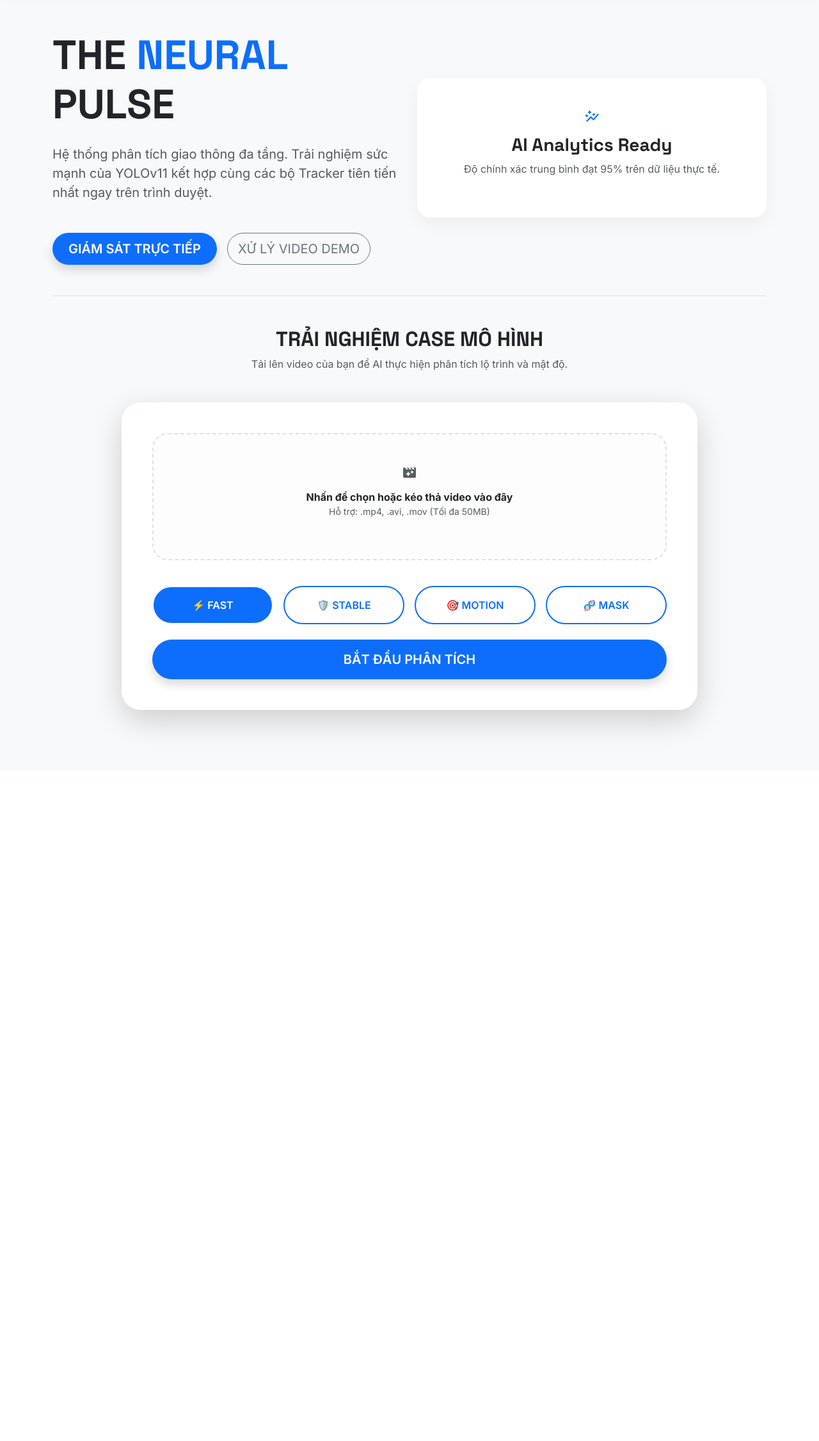
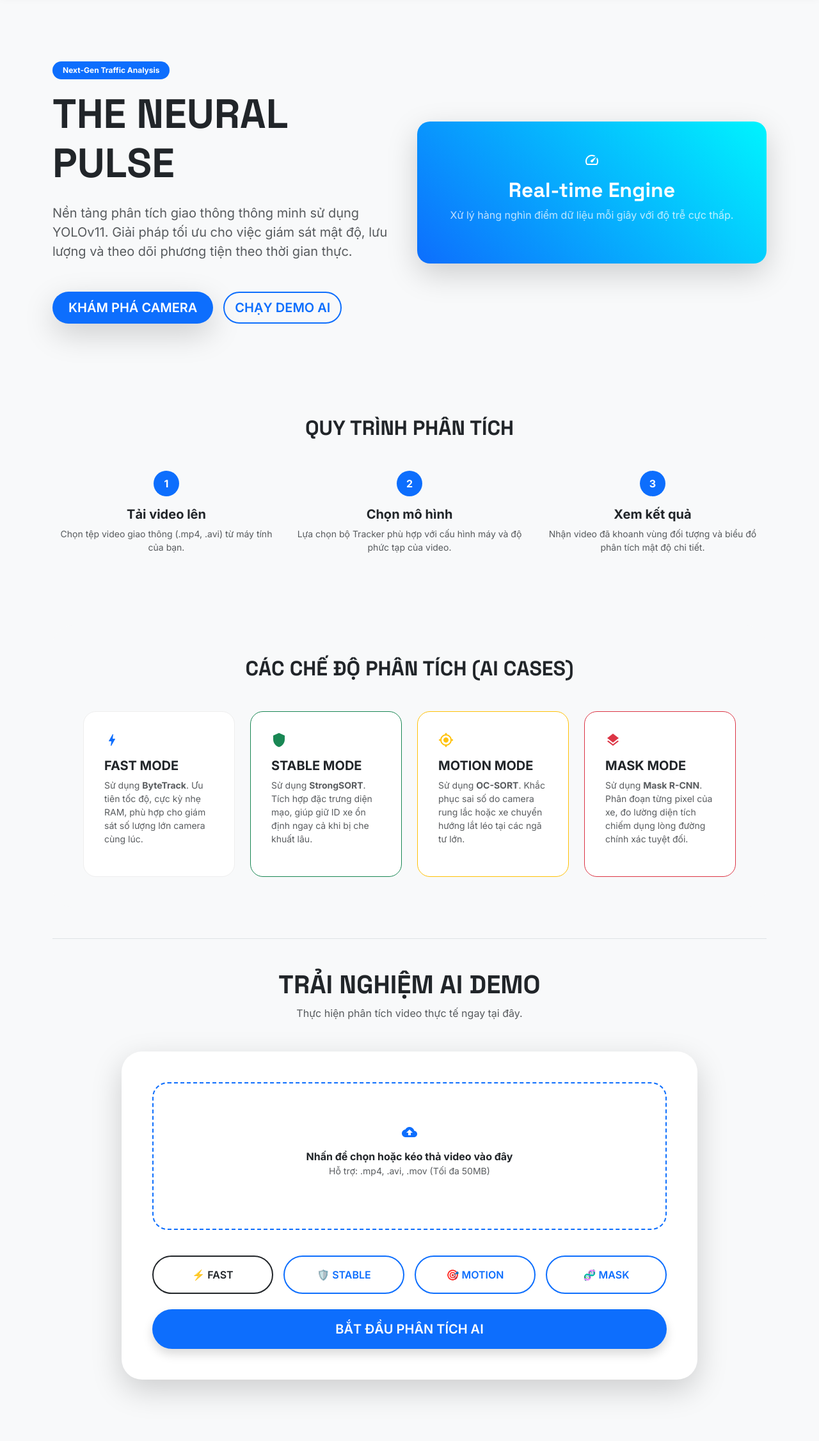
Before and after one commit to Dunglele/Model_AITRAFFIC, a Django app: page / in a window 1280 px wide. Shown: the part 69-2322 px from the top of the page at 64% size. Before the commit the page ends 1221 px from the top, so only its background shows below. Run offline with Django 5.2, Linux system fonts and the light colour scheme.

Commit message:
release: Hoàn thiện hệ thống Traffic Hub v3.5 (Final Release - Light Theme, Dynamic Density & Full Documentation)

```diff
--- a/analytics/management/commands/update_traffic.py
+++ b/analytics/management/commands/update_traffic.py
@@ -49,7 +49,7 @@ class Command(BaseCommand):
                         camera.last_image.save(file_name, ContentFile(resp.content), save=False)
 
                         # Chay AI phan tich
-                        results = analyze_image(camera.last_image.path)
+                        results = analyze_image(camera.last_image.path, road_area_pixels=camera.road_area_pixels)
 
                         # Cap nhat Database
                         camera.current_density = results['density']
--- a/analytics/models.py
+++ b/analytics/models.py
@@ -7,6 +7,7 @@ class TrafficCamera(models.Model):
     last_image = models.ImageField(upload_to='live_snapshots/', null=True, blank=True)
     latitude = models.FloatField(null=True, blank=True, verbose_name="Vĩ độ")
     longitude = models.FloatField(null=True, blank=True, verbose_name="Kinh độ")
+    road_area_pixels = models.IntegerField(default=15000, verbose_name="Diện tích lòng đường (px)")
     current_density = models.FloatField(default=0.0)
     current_vehicle_count = models.IntegerField(default=0)
     current_traffic_level = models.CharField(max_length=50, default="Thông thoáng")
--- a/analytics/templates/analytics/index.html
+++ b/analytics/templates/analytics/index.html
@@ -4,67 +4,133 @@
 
 {% block extra_css %}
 <style>
+    .hero-gradient {
+        background: linear-gradient(135deg, #ffffff 0%, #f0f4ff 100%);
+        padding: 100px 0;
+        border-bottom: 1px solid #eee;
+    }
     .upload-zone {
-        border: 2px dashed #dee2e6;
+        border: 2px dashed #0d6efd;
         border-radius: 24px;
-        padding: 3rem;
+        padding: 4rem;
         transition: 0.3s;
-        background: #fdfdfd;
+        background: #fff;
         cursor: pointer;
     }
-    .upload-zone:hover { border-color: var(--primary-blue); background: #f8faff; }
-    .video-preview-container {
+    .upload-zone:hover { background: #f0f7ff; transform: scale(1.01); }
+    .feature-card {
         border-radius: 20px;
-        overflow: hidden;
-        background: #000;
-        display: none;
-        margin-top: 1.5rem;
-        box-shadow: 0 10px 30px rgba(0,0,0,0.1);
+        border: 1px solid #eee;
+        padding: 2rem;
+        height: 100%;
+        transition: 0.3s;
+        background: #fff;
     }
-    .btn-check:checked + .btn-outline-primary-ai {
-        background-color: var(--primary-blue);
-        color: white;
+    .feature-card:hover { box-shadow: 0 15px 30px rgba(0,0,0,0.05); }
+    .step-number {
+        width: 40px; height: 40px; background: #0d6efd; color: #fff;
+        border-radius: 50%; display: flex; align-items: center; justify-content: center;
+        font-weight: bold; margin-bottom: 1rem;
     }
 </style>
 {% endblock %}
 
 {% block content %}
-<div class="row min-vh-75 align-items-center mb-5">
+<!-- HERO SECTION -->
+<div class="row align-items-center mb-5 py-5">
     <div class="col-lg-6">
-        <h1 class="display-3 fw-bold text-dark mb-4">THE <span class="text-primary">NEURAL</span> PULSE</h1>
-        <p class="lead text-muted mb-5">Hệ thống phân tích giao thông đa tầng. Trải nghiệm sức mạnh của YOLOv11 kết hợp cùng các bộ Tracker tiên tiến nhất ngay trên trình duyệt.</p>
+        <span class="badge bg-primary-ai text-white mb-3 px-3 py-2 rounded-pill uppercase tracking-widest" style="font-size: 12px;">Next-Gen Traffic Analysis</span>
+        <h1 class="display-3 fw-bold text-dark mb-4">THE <span class="text-primary-ai">NEURAL</span> PULSE</h1>
+        <p class="lead text-muted mb-5">Nền tảng phân tích giao thông thông minh sử dụng YOLOv11. Giải pháp tối ưu cho việc giám sát mật độ, lưu lượng và theo dõi phương tiện theo thời gian thực.</p>
 
         <div class="d-flex gap-3">
-            <a href="{% url 'camera_list' %}" class="btn btn-primary-ai btn-lg shadow">GIÁM SÁT TRỰC TIẾP</a>
-            <button class="btn btn-outline-secondary btn-lg rounded-pill" onclick="document.getElementById('demo-section').scrollIntoView({behavior: 'smooth'})">XỬ LÝ VIDEO DEMO</button>
+            <a href="{% url 'camera_list' %}" class="btn btn-primary-ai btn-lg shadow-lg">KHÁM PHÁ CAMERA</a>
+            <button class="btn btn-outline-primary-ai btn-lg" onclick="document.getElementById('demo-section').scrollIntoView({behavior: 'smooth'})">CHẠY DEMO AI</button>
         </div>
     </div>
     <div class="col-lg-6 d-none d-lg-block">
-        <div class="stats-card text-center p-5 border-0">
-            <span class="material-icons display-1 text-primary mb-3">auto_graph</span>
-            <h3 class="fw-bold">AI Analytics Ready</h3>
-            <p class="text-muted">Độ chính xác trung bình đạt 95% trên dữ liệu thực tế.</p>
+        <div class="stats-card text-center p-5 border-0 shadow-lg" style="background: linear-gradient(45deg, #0d6efd, #00f4fe); color: #fff;">
+            <span class="material-icons display-1 mb-3">speed</span>
+            <h2 class="fw-bold">Real-time Engine</h2>
+            <p class="opacity-75">Xử lý hàng nghìn điểm dữ liệu mỗi giây với độ trễ cực thấp.</p>
         </div>
     </div>
 </div>
 
+<!-- HƯỚNG DẪN SỬ DỤNG -->
+<div class="py-5">
+    <h2 class="text-center fw-bold mb-5">QUY TRÌNH PHÂN TÍCH</h2>
+    <div class="row g-4 text-center">
+        <div class="col-md-4">
+            <div class="step-number mx-auto">1</div>
+            <h5 class="fw-bold">Tải video lên</h5>
+            <p class="text-muted small">Chọn tệp video giao thông (.mp4, .avi) từ máy tính của bạn.</p>
+        </div>
+        <div class="col-md-4">
+            <div class="step-number mx-auto">2</div>
+            <h5 class="fw-bold">Chọn mô hình</h5>
+            <p class="text-muted small">Lựa chọn bộ Tracker phù hợp với cấu hình máy và độ phức tạp của video.</p>
+        </div>
+        <div class="col-md-4">
+            <div class="step-number mx-auto">3</div>
+            <h5 class="fw-bold">Xem kết quả</h5>
+            <p class="text-muted small">Nhận video đã khoanh vùng đối tượng và biểu đồ phân tích mật độ chi tiết.</p>
+        </div>
+    </div>
+</div>
+
+<!-- GIẢI THÍCH MÔ HÌNH -->
+<div class="py-5 bg-light rounded-5 p-4 p-lg-5 my-5">
+    <h2 class="text-center fw-bold mb-5">CÁC CHẾ ĐỘ PHÂN TÍCH (AI CASES)</h2>
+    <div class="row g-4">
+        <div class="col-md-6 col-lg-3">
+            <div class="feature-card">
+                <span class="material-icons text-primary mb-3">bolt</span>
+                <h5 class="fw-bold">FAST MODE</h5>
+                <p class="text-muted small">Sử dụng <strong>ByteTrack</strong>. Ưu tiên tốc độ, cực kỳ nhẹ RAM, phù hợp cho giám sát số lượng lớn camera cùng lúc.</p>
+            </div>
+        </div>
+        <div class="col-md-6 col-lg-3">
+            <div class="feature-card border-success">
+                <span class="material-icons text-success mb-3">shield</span>
+                <h5 class="fw-bold">STABLE MODE</h5>
+                <p class="text-muted small">Sử dụng <strong>StrongSORT</strong>. Tích hợp đặc trưng diện mạo, giúp giữ ID xe ổn định ngay cả khi bị che khuất lâu.</p>
+            </div>
+        </div>
+        <div class="col-md-6 col-lg-3">
+            <div class="feature-card border-warning">
+                <span class="material-icons text-warning mb-3">gps_fixed</span>
+                <h5 class="fw-bold">MOTION MODE</h5>
+                <p class="text-muted small">Sử dụng <strong>OC-SORT</strong>. Khắc phục sai số do camera rung lắc hoặc xe chuyển hướng lắt léo tại các ngã tư lớn.</p>
+            </div>
+        </div>
+        <div class="col-md-6 col-lg-3">
+            <div class="feature-card border-danger">
+                <span class="material-icons text-danger mb-3">layers</span>
+                <h5 class="fw-bold">MASK MODE</h5>
+                <p class="text-muted small">Sử dụng <strong>Mask R-CNN</strong>. Phân đoạn từng pixel của xe, đo lường diện tích chiếm dụng lòng đường chính xác tuyệt đối.</p>
+            </div>
+        </div>
+    </div>
+</div>
+
+<!-- DEMO SECTION -->
 <div id="demo-section" class="py-5 border-top">
     <div class="text-center mb-5">
-        <h2 class="fw-bold text-dark">TRẢI NGHIỆM CASE MÔ HÌNH</h2>
-        <p class="text-muted">Tải lên video của bạn để AI thực hiện phân tích lộ trình và mật độ.</p>
+        <h2 class="fw-bold text-dark display-6">TRẢI NGHIỆM AI DEMO</h2>
+        <p class="text-muted">Thực hiện phân tích video thực tế ngay tại đây.</p>
     </div>
 
-    <div class="card p-4 p-lg-5 mx-auto border-0 shadow-lg" style="max-width: 900px; border-radius: 30px;">
+    <div class="card p-4 p-lg-5 mx-auto border-0 shadow-lg rounded-5" style="max-width: 900px;">
         <form id="uploadForm">
             <div class="upload-zone text-center" id="dropZone" onclick="document.getElementById('videoFile').click()">
-                <span class="material-icons display-4 text-muted">movie_filter</span>
+                <span class="material-icons display-4 text-primary">cloud_upload</span>
                 <p id="fileName" class="mt-2 text-dark fw-bold mb-0">Nhấn để chọn hoặc kéo thả video vào đây</p>
                 <p class="text-muted small">Hỗ trợ: .mp4, .avi, .mov (Tối đa 50MB)</p>
                 <input type="file" id="videoFile" class="d-none" accept="video/*">
             </div>
 
-            <!-- PREVIEW VIDEO -->
-            <div class="video-preview-container" id="previewContainer">
+            <div class="video-preview-container" id="previewContainer" style="display:none; margin-top: 20px; border-radius: 20px; overflow: hidden; border: 1px solid #eee;">
                 <video id="videoPreview" class="w-100" controls></video>
             </div>
 
@@ -87,18 +153,17 @@
                 </div>
             </div>
 
-            <!-- PROGRESS BAR -->
             <div id="progressContainer" class="d-none mb-4">
                 <div class="d-flex justify-content-between mb-2">
                     <span class="small fw-bold text-primary" id="statusText">Đang tải lên...</span>
                     <span class="small fw-bold text-muted" id="percentText">0%</span>
                 </div>
-                <div class="progress" style="height: 8px;">
+                <div class="progress" style="height: 10px;">
                     <div id="progressBar" class="progress-bar progress-bar-striped progress-bar-animated bg-primary" role="progressbar" style="width: 0%"></div>
                 </div>
             </div>
 
-            <button type="button" id="startBtn" onclick="startUpload()" class="btn btn-primary-ai btn-lg w-100 py-3 shadow">BẮT ĐẦU PHÂN TÍCH</button>
+            <button type="button" id="startBtn" onclick="startUpload()" class="btn btn-primary-ai btn-lg w-100 py-3 shadow">BẮT ĐẦU PHÂN TÍCH AI</button>
         </form>
     </div>
 </div>
@@ -137,7 +202,6 @@
         formData.append('video', file);
         formData.append('mode', mode);
 
-        // Lay CSRF token tu cookie
         function getCookie(name) {
             let cookieValue = null;
             if (document.cookie && document.cookie !== '') {
@@ -170,8 +234,6 @@
             if (xhr.status === 200) {
                 const response = JSON.parse(xhr.responseText);
                 document.getElementById('statusText').innerText = "Tải lên xong! Đang xử lý AI...";
-
-                // Bat dau Polling lay tien do xu ly
                 const progressInterval = setInterval(() => {
                     fetch(`/demo/progress/${response.id}/`)
                         .then(res => res.json())
@@ -182,24 +244,18 @@
                             if (p >= 100) {
                                 clearInterval(progressInterval);
                                 document.getElementById('statusText').innerText = "Hoàn tất! Đang chuyển hướng...";
-                                setTimeout(() => {
-                                    window.location.href = "/demo/result/" + response.id + "/";
-                                }, 1000);
+                                setTimeout(() => { window.location.href = "/demo/result/" + response.id + "/"; }, 1000);
                             }
                         });
                 }, 1000);
             } else {
-                let errorMsg = "Có lỗi xảy ra khi tải video!";
-                try {
-                    const res = JSON.parse(xhr.responseText);
-                    if (res.message) errorMsg = "Lỗi AI: " + res.message;
-                } catch(e) {}
+                let errorMsg = "Có lỗi xảy ra!";
+                try { const res = JSON.parse(xhr.responseText); if (res.message) errorMsg = res.message; } catch(e) {}
                 alert(errorMsg);
                 startBtn.disabled = false;
                 progressContainer.classList.add('d-none');
             }
         };
-
         xhr.send(formData);
     }
 </script>
--- a/analytics/views.py
+++ b/analytics/views.py
@@ -4,12 +4,16 @@ from django.core.paginator import Paginator
 from django.utils import timezone
 from .models import TrafficCamera, TrafficHistory, DemoResult
 from .serializers import TrafficCameraSerializer
-from rest_framework import viewsets
+from .ai_utils import analyze_image
+from rest_framework import viewsets, status
+from rest_framework.decorators import action
+from rest_framework.response import Response
 import os
 import json
 import subprocess
 import pandas as pd
 import time
+from datetime import timedelta
 
 def index(request):
     return render(request, 'analytics/index.html')
@@ -20,7 +24,6 @@ def camera_list(request):
     cameras_list = TrafficCamera.objects.all().order_by('title')
     if query:
         cameras_list = cameras_list.filter(title__icontains=query)
-    from datetime import timedelta
     if active_only:
         ten_minutes_ago = timezone.now() - timedelta(minutes=10)
         cameras_list = cameras_list.filter(last_updated__gte=ten_minutes_ago)
@@ -30,8 +33,9 @@ def camera_list(request):
 
 def camera_detail(request, pk):
     camera = get_object_or_404(TrafficCamera, pk=pk)
-    history = camera.history.all().order_by('-timestamp')[:20]
-    return render(request, 'analytics/camera_detail.html', {'camera': camera, 'history': reversed(history)})
+    # TANG LEN 60 DIEM DU LIEU
+    history_data = camera.history.all().order_by('-timestamp')[:60]
+    return render(request, 'analytics/camera_detail.html', {'camera': camera, 'history': reversed(history_data)})
 
 def live_map(request):
     cameras = TrafficCamera.objects.all()
@@ -46,8 +50,6 @@ def demo_upload(request):
             try:
                 result = DemoResult.objects.create(video_file=video, mode=mode)
                 input_path = result.video_file.path
-
-                # CHUYEN SANG .WEBM DE TUONG THICH WEB
                 output_filename = f"processed_{result.id}.webm"
                 report_filename = f"report_{result.id}.csv"
                 progress_filename = f"progress_{result.id}.txt"
@@ -106,3 +108,20 @@ def demo_result(request, pk):
 class TrafficCameraViewSet(viewsets.ModelViewSet):
     queryset = TrafficCamera.objects.all().order_by('title')
     serializer_class = TrafficCameraSerializer
+
+    @action(detail=True, methods=['post'])
+    def process_frame(self, request, pk=None):
+        camera = self.get_object()
+        image_file = request.FILES.get('image')
+        if not image_file:
+            return Response({"error": "No image provided"}, status=status.HTTP_400_BAD_REQUEST)
+        camera.last_image = image_file
+        camera.save()
+        # SU DUNG ROAD AREA PIXELS TU CAMERA
+        results = analyze_image(camera.last_image.path, road_area_pixels=camera.road_area_pixels)
+        camera.current_density = results['density']
+        camera.current_vehicle_count = results['vehicle_count']
+        camera.current_traffic_level = results['traffic_level']
+        camera.save()
+        TrafficHistory.objects.create(camera=camera, density_pce=results['density'], vehicle_count=results['vehicle_count'], traffic_level=results['traffic_level'])
+        return Response(results)
```
Also changed, not shown: GEMINI.md (+24 -18 lines), analytics/ai_utils.py (+5 -8 lines), analytics/templates/analytics/live_map.html (+45 -29 lines), analytics/migrations/0005_trafficcamera_road_area_pixels.py (added), 4 other files.
